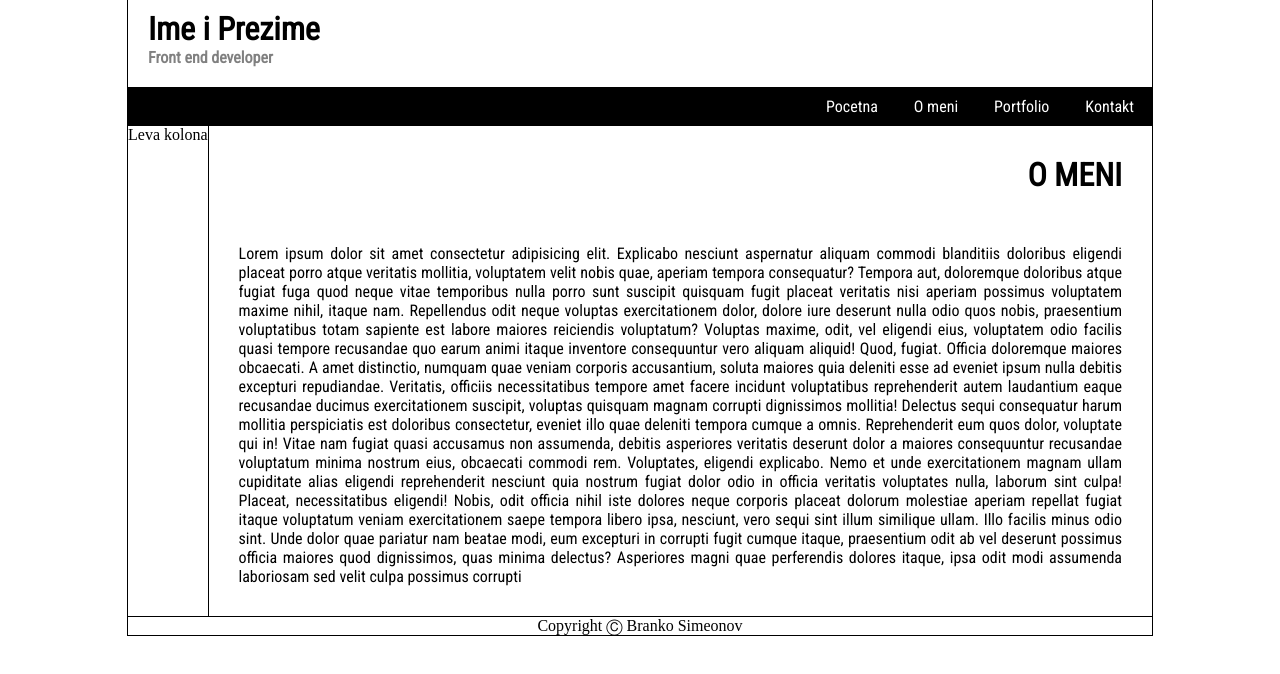
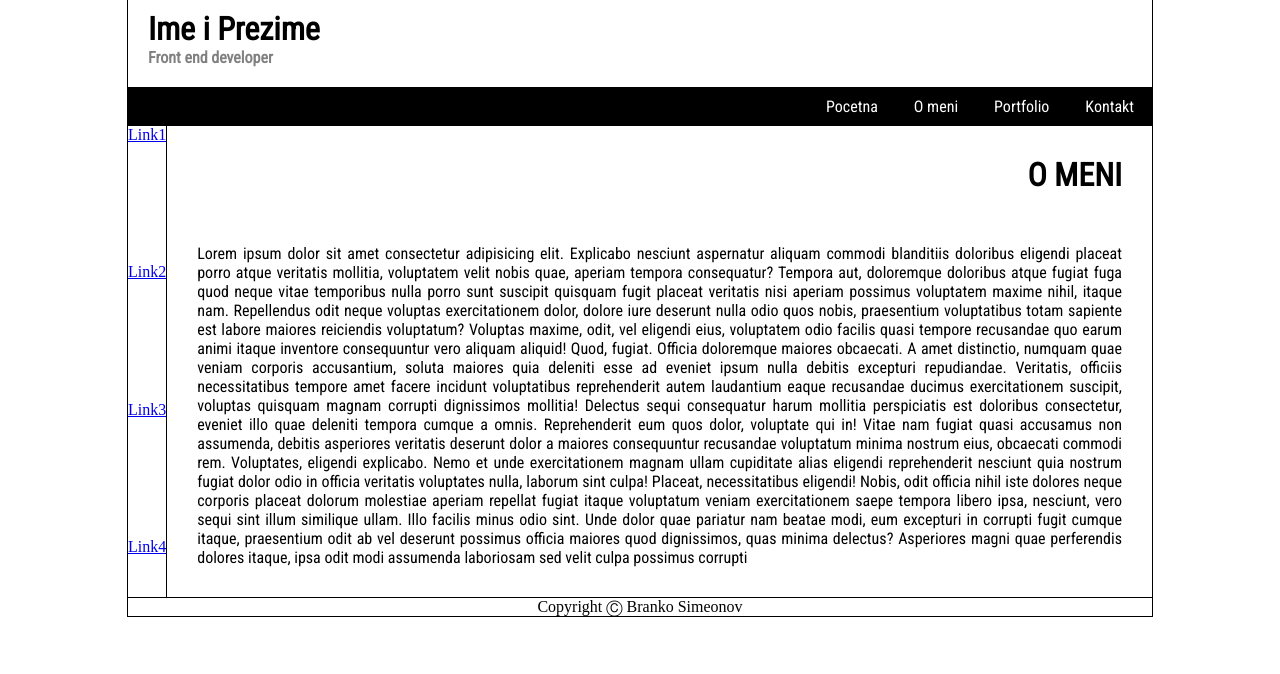
Before and after one commit to BrankoSimeonov/fedzr_vezba, a plain HTML site: page index.html in a window 1280 px wide. Drawn offline with Linux system fonts and the light colour scheme.

Commit message:
izmena leve kolone

```diff
--- a/index.html
+++ b/index.html
@@ -68,6 +68,8 @@
           text-align: center;
       }
       .levakolona {
+         grid-gap: 10px;
+            display: grid;
           grid-area: levakolona;
           border-right: 1px solid black;
 
@@ -138,7 +140,12 @@ color:gray;
                         <li><a href="#">Kontakt</a></li>
                     </ul>
                 </div>
-                <div class="levakolona">Leva kolona</div>
+                <div class="levakolona">
+                    <a href="#">Link1</a><br>
+                    <a href="#">Link2</a><br>
+                    <a href="#">Link3</a><br>
+                    <a href="#">Link4</a>
+                </div>
                 <div class="sadrzaj">
                         <div id="container2">
                             <h1 id="naslov">O MENI</h1>
```
